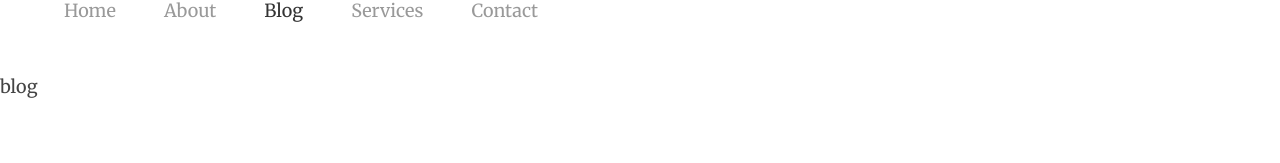
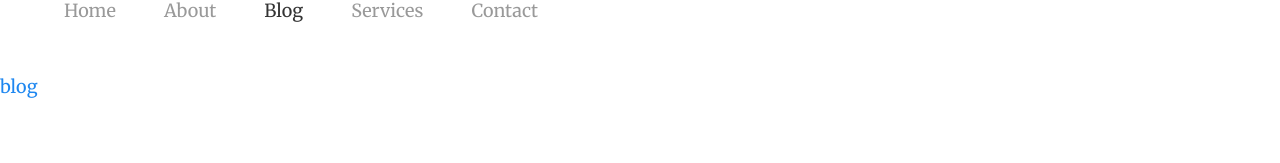
Before and after one commit to acollins1991/tmcc-website, a Nuxt app: page /blog in a window 1280 px wide. Shown: the part 177-340 px from the top of the page. Built offline with nearby package versions, Linux system fonts and the light colour scheme.

Commit message:
Temp link to blog

```diff
--- a/pages/blog/index.vue
+++ b/pages/blog/index.vue
@@ -1,6 +1,6 @@
 <template>
   <div>
-    blog
+    <nuxt-link to="/blog/wish-splendid-effervescent-opulent-christmas-2017">blog</nuxt-link>
   </div>
 </template>
 
```
